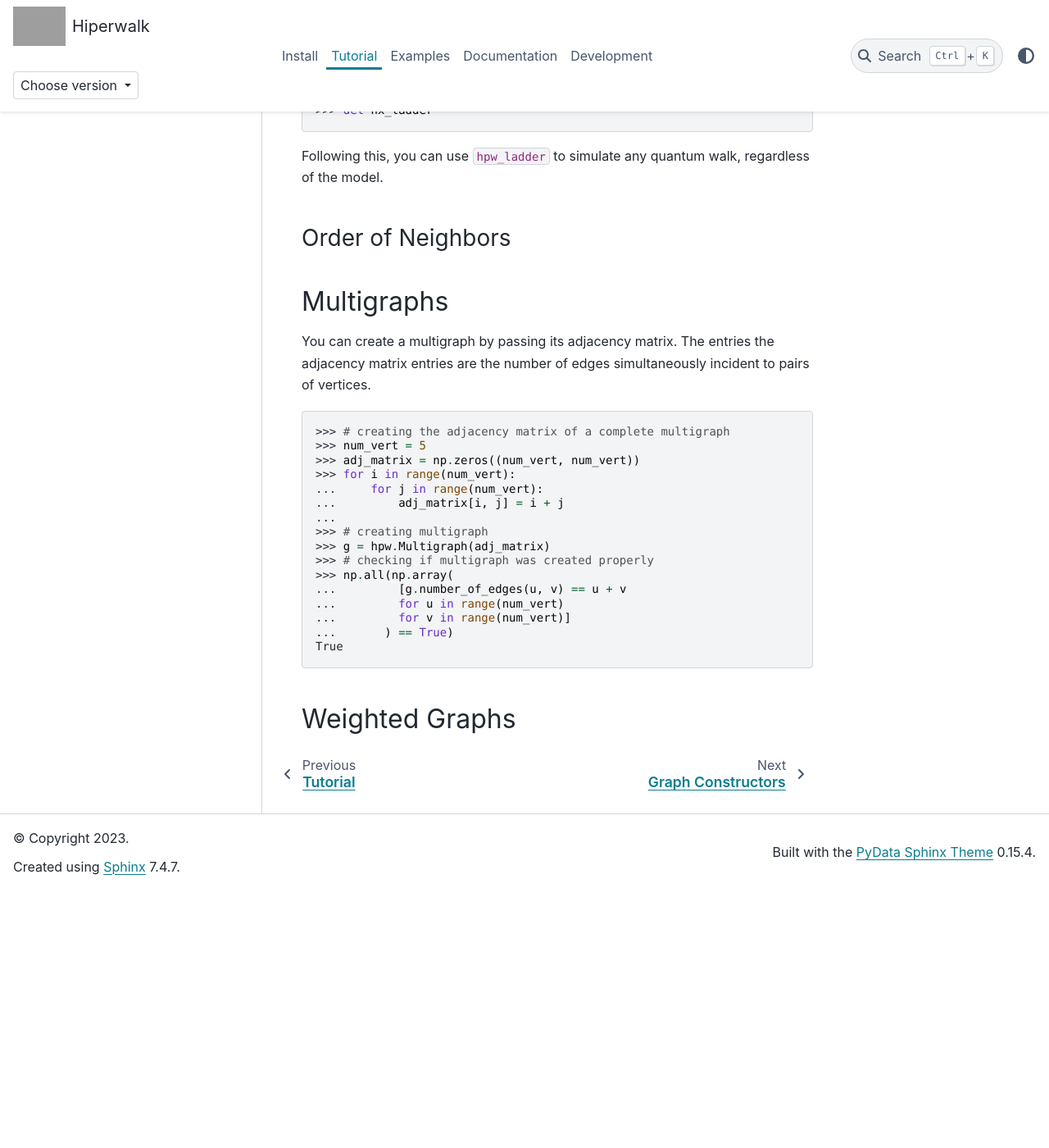
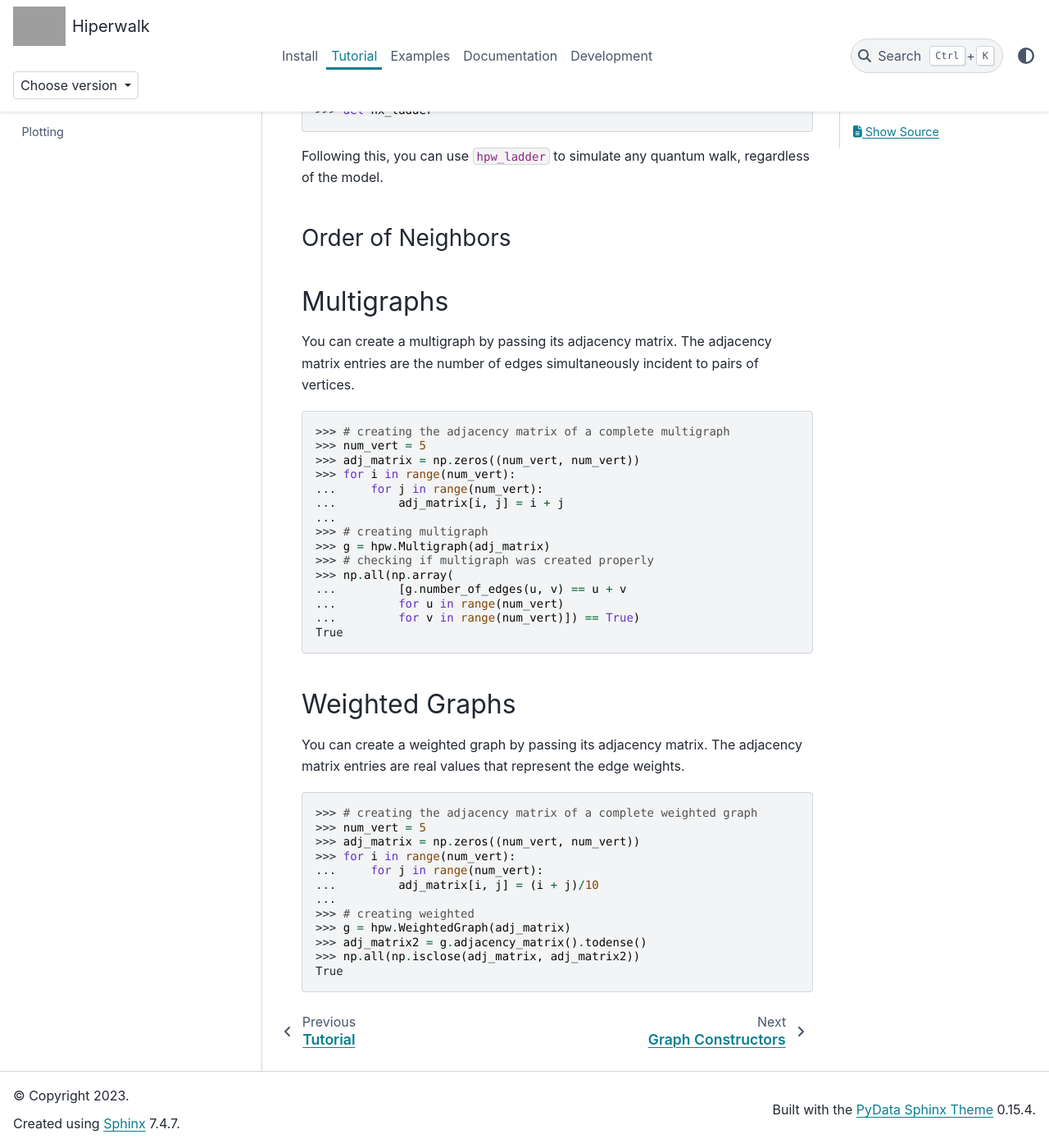
Before and after one commit to hiperwalk/hiperwalk, a Sphinx documentation site: the page built from docs/tutorial/graphs.rst, in a window 1280 px wide and 1400 px high, scrolled down 1275 px. Shown: the whole window at 82% size. Built offline with Sphinx 7.4.7 and the PyData theme 0.15.4, drawn with Linux system fonts in a browser that asks for light colours; before the commit the page ends 2361 px from its top, so only the background shows below that; grey boxes are pictures that could not be loaded.

Commit message:
Add weighted graphs tutorial

```diff
--- a/docs/tutorial/graphs.rst
+++ b/docs/tutorial/graphs.rst
@@ -97,10 +97,30 @@
 >>> np.all(np.array(
 ...         [g.number_of_edges(u, v) == u + v
 ...         for u in range(num_vert)
-...         for v in range(num_vert)]
-...       ) == True)
+...         for v in range(num_vert)]) == True)
 True
 
 ---------------
 Weighted Graphs
 ---------------
+
+You can create a weighted graph by passing its adjacency matrix.
+The adjacency matrix entries are real values that
+represent the edge weights.
+
+.. testsetup::
+
+   import numpy as np
+
+>>> # creating the adjacency matrix of a complete weighted graph
+>>> num_vert = 5
+>>> adj_matrix = np.zeros((num_vert, num_vert))
+>>> for i in range(num_vert):
+...     for j in range(num_vert):
+...         adj_matrix[i, j] = (i + j)/10
+...
+>>> # creating weighted
+>>> g = hpw.WeightedGraph(adj_matrix)
+>>> adj_matrix2 = g.adjacency_matrix().todense()
+>>> np.all(np.isclose(adj_matrix, adj_matrix2))
+True
```
Also changed, not shown: other parts of docs/tutorial/graphs.rst (+1 -1 lines).
